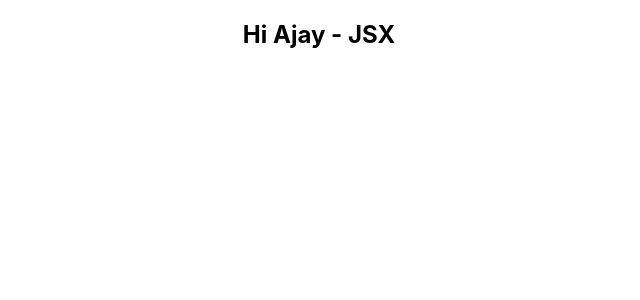
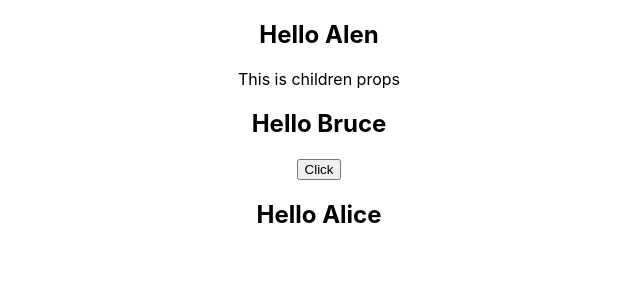
Before and after one commit to ajaykumar-bg/react-hello-world, a React (Create React App) app: page / in a window 1280 px wide. Shown: the top 300 px of the page, without its empty margins (321-961 px from the left). Built offline with nearby package versions, Linux system fonts and the light colour scheme.

Commit message:
Using props in functional component

```diff
--- a/src/App.js
+++ b/src/App.js
@@ -9,9 +9,16 @@ function App() {
   return (
     <div className="App">
       {/* <h1> Hello world </h1> */}
-      {/* <Greet /> */}
+      <Greet name="Alen">
+      <p>This is children props</p>
+      </Greet>
+      <Greet name="Bruce">
+      <button>Click</button>
+      </Greet>
+      <Greet name="Alice">
+      </Greet>
       {/* <Welcome /> */}
-      <Hello />
+      {/* <Hello /> */}
     </div>
   );
 }
--- a/src/components/Greet.js
+++ b/src/components/Greet.js
@@ -1,6 +1,14 @@
 import React from 'react';
 
-const Greet = (props) => <h2>Functional Component</h2>
+const Greet = (props) => {
+    return (
+        <div>
+            <h2>Hello {props.name}</h2>
+            {props.children}
+        </div>
+    );
+
+}
 
 
 export default Greet;
```
